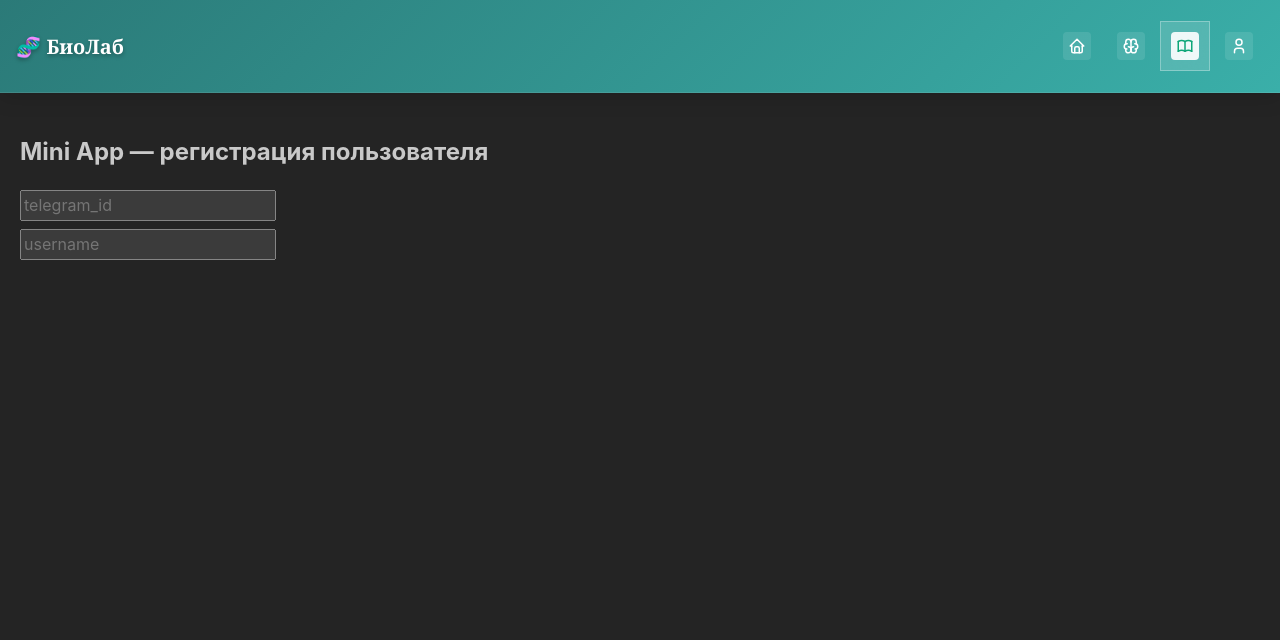
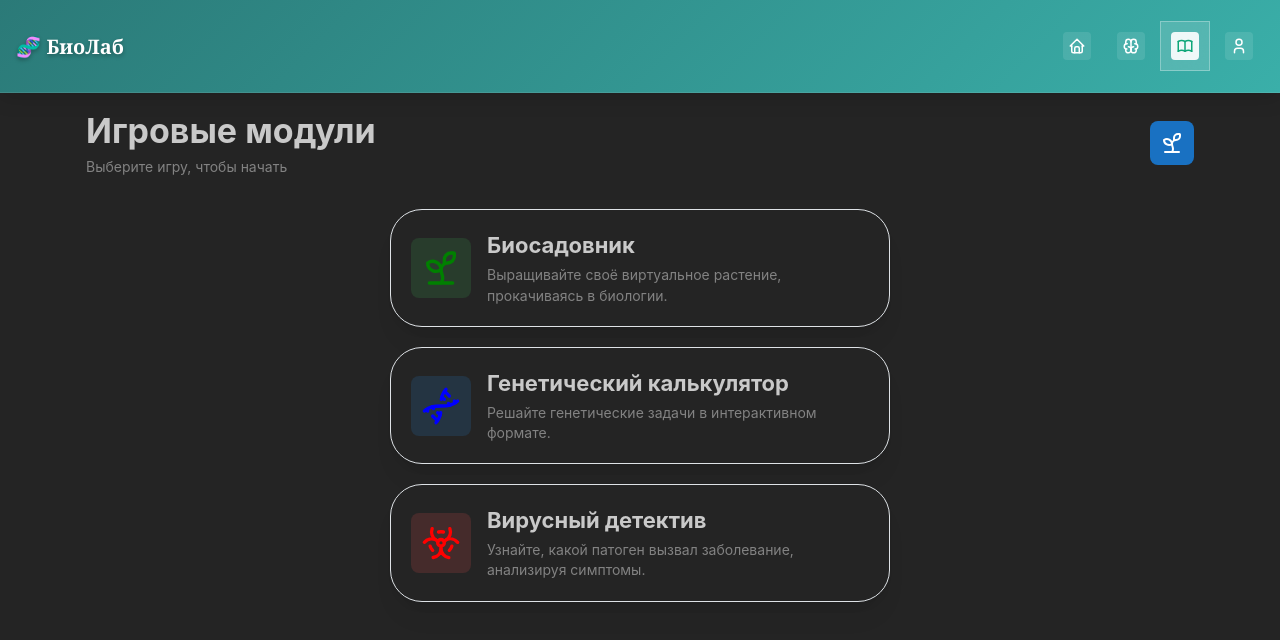
Before and after one commit to nikitaHAllo/biology, a React (Vite) app in the folder frontend/: page /mini in a window 1280 px wide. Shown: the top 640 px of the page. Built offline with nearby package versions, Linux system fonts and the light colour scheme.

Commit message:
Отрисовал 3 страницу

```diff
--- a/frontend/package.json
+++ b/frontend/package.json
@@ -17,6 +17,8 @@
     "@mantine/notifications": "^8.3.8",
     "@tabler/icons-react": "^3.35.0",
     "axios": "^1.13.1",
+    "framer-motion": "^12.23.25",
+    "lucide-react": "^0.556.0",
     "react": "^19.1.1",
     "react-dom": "^19.1.1",
     "react-router-dom": "^7.9.5"
--- a/frontend/src/App.tsx
+++ b/frontend/src/App.tsx
@@ -1,21 +1,39 @@
+// frontend/src/App.tsx
 import React from 'react';
 import { BrowserRouter as Router, Routes, Route } from 'react-router-dom';
+
+// Компоненты сайта
 import Header from './components/Header';
 import Home from './components/home/Home';
 import QuizPage from './pages/Quiz';
 import Profile from './pages/Profile';
-import MiniApp from './pages/MiniApp';
+
+// Игровые модули
+import ModulesPage, {
+	BioGardenGame,
+	GeneticCalculator,
+	VirusDetectiveGame,
+} from './pages/MiniApp';
 
 const App: React.FC = () => {
 	return (
 		<Router>
 			<div className='app'>
 				<Header />
+
 				<Routes>
+					{/* Основные страницы */}
 					<Route path='/' element={<Home />} />
 					<Route path='/quiz' element={<QuizPage />} />
 					<Route path='/profile' element={<Profile />} />
-					<Route path='/mini' element={<MiniApp />} />
+
+					{/* Страница со всеми модулями фф*/}
+					<Route path='/mini' element={<ModulesPage />} />
+
+					{/* Игровые маршруты */}
+					<Route path='/biogarden' element={<BioGardenGame />} />
+					<Route path='/genetics' element={<GeneticCalculator />} />
+					<Route path='/virus' element={<VirusDetectiveGame />} />
 				</Routes>
 			</div>
 		</Router>
--- a/frontend/src/pages/MiniApp.tsx
+++ b/frontend/src/pages/MiniApp.tsx
@@ -1,46 +1,162 @@
-import React, { useState } from 'react';
-// import { api } from '../api';
+// frontend/src/pages/MiniApp.tsx
+import React from 'react';
+import {
+	Card,
+	Button,
+	Title,
+	Text,
+	ThemeIcon,
+	Container,
+	Stack,
+	Flex,
+	Box,
+} from '@mantine/core';
+import { Sprout, Dna, Biohazard, ArrowLeft } from 'lucide-react';
+import { useNavigate } from 'react-router-dom';
 
-const MiniApp: React.FC = () => {
-	const [telegramId, setTelegramId] = useState('');
-	const [username, setUsername] = useState('');
-	// const [result, setResult] = useState(null);
+export const ModulesPage: React.FC = () => {
+	const navigate = useNavigate();
 
-	// const register = async () => {
-	// 	try {
-	// 		const res = await api.registerUser({ telegram_id: telegramId, username });
-	// 		setResult(res.data);
-	// 	} catch {
-	// 		setResult('Ошибка при регистрации пользователя');
-	// 	}
-	// };
+	const modules = [
+		{
+			title: 'Биосадовник',
+			description:
+				'Выращивайте своё виртуальное растение, прокачиваясь в биологии.',
+			icon: <Sprout size={40} color='green' />,
+			path: '/biogarden',
+			color: 'green',
+		},
+		{
+			title: 'Генетический калькулятор',
+			description: 'Решайте генетические задачи в интерактивном формате.',
+			icon: <Dna size={40} color='blue' />,
+			path: '/genetics',
+			color: 'blue',
+		},
+		{
+			title: 'Вирусный детектив',
+			description:
+				'Узнайте, какой патоген вызвал заболевание, анализируя симптомы.',
+			icon: <Biohazard size={40} color='red' />,
+			path: '/virus',
+			color: 'red',
+		},
+	];
 
 	return (
-		<div style={{ padding: 20 }}>
-			<h2>Mini App — регистрация пользователя</h2>
-			<div style={{ marginBottom: 8 }}>
-				<input
-					placeholder='telegram_id'
-					value={telegramId}
-					onChange={e => setTelegramId(e.target.value)}
-				/>
-			</div>
-			<div style={{ marginBottom: 8 }}>
-				<input
-					placeholder='username'
-					value={username}
-					onChange={e => setUsername(e.target.value)}
-				/>
-			</div>
-			{/* <button onClick={register}>Зарегистрироваться / Обновить</button> */}
+		<Container size='lg' p='md'>
+			<Flex justify='space-between' align='center' mb='xl'>
+				<div>
+					<Title order={1}>Игровые модули</Title>
+					<Text c='dimmed' size='sm' mt={4}>
+						Выберите игру, чтобы начать
+					</Text>
+				</div>
 
-			{/* {result && (
-				<pre style={{ marginTop: 12, background: '#f5f5f5', padding: 8 }}>
-					{JSON.stringify(result, null, 2)}
-				</pre>
-			)} */}
-		</div>
+				<ThemeIcon size='xl' radius='md' color='blue'>
+					<Sprout size={24} />
+				</ThemeIcon>
+			</Flex>
+
+			{/* Карточки */}
+			<Stack gap='lg' align='center'>
+				{modules.map((m, i) => (
+					<Box key={i} maw={500} w='100%'>
+						<Card
+							onClick={() => navigate(m.path)}
+							shadow='md'
+							radius='xl'
+							p='lg'
+							style={{
+								cursor: 'pointer',
+								border: '1px solid var(--mantine-color-gray-3)',
+								backgroundColor: 'var(--mantine-color-body)',
+							}}
+						>
+							<Flex align='center' gap='md'>
+								<ThemeIcon
+									size={60}
+									radius='md'
+									color={m.color}
+									variant='light'
+								>
+									{m.icon}
+								</ThemeIcon>
+
+								<Box style={{ flex: 1 }}>
+									<Title order={3} mb={4}>
+										{m.title}
+									</Title>
+									<Text size='sm' c='dimmed'>
+										{m.description}
+									</Text>
+								</Box>
+							</Flex>
+						</Card>
+					</Box>
+				))}
+			</Stack>
+		</Container>
 	);
 };
 
-export default MiniApp;
+const GameWrapper: React.FC<{ title: string; children: React.ReactNode }> = ({
+	title,
+	children,
+}) => {
+	const navigate = useNavigate();
+
+	return (
+		<Container size='lg' p='md'>
+			<Stack gap='md'>
+				<Button
+					leftSection={<ArrowLeft size={16} />}
+					onClick={() => navigate(-1)}
+					variant='light'
+					style={{ alignSelf: 'flex-start', marginTop: 8 }}
+				>
+					Назад
+				</Button>
+
+				<Title order={1}>{title}</Title>
+
+				<Box
+					p='md'
+					style={{
+						borderRadius: 'var(--mantine-radius-md)',
+						border: '1px solid var(--mantine-color-gray-3)',
+					}}
+				>
+					{children}
+				</Box>
+			</Stack>
+		</Container>
+	);
+};
+
+// Игры
+export const BioGardenGame = () => (
+	<GameWrapper title='🎍 Биосадовник'>
+		<Text size='lg' p='md'>
+			Выращивайте своё виртуальное растение, изучая биологию!
+		</Text>
+	</GameWrapper>
+);
+
+export const GeneticCalculator = () => (
+	<GameWrapper title='🧬 Генетический калькулятор'>
+		<Text size='lg' p='md'>
+			Решайте генетические задачи интерактивно!
+		</Text>
+	</GameWrapper>
+);
+
+export const VirusDetectiveGame = () => (
+	<GameWrapper title='🦠 Вирусный детектив'>
+		<Text size='lg' p='md'>
+			Анализируйте симптомы и определяйте патоген!
+		</Text>
+	</GameWrapper>
+);
+
+export default ModulesPage;
```
Also changed, not shown: 1 other file (tests, documents, lock files or other folders).
